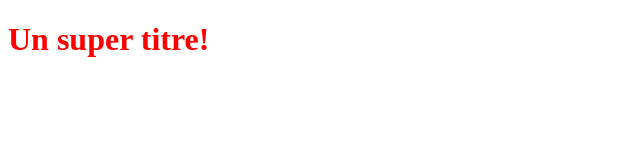
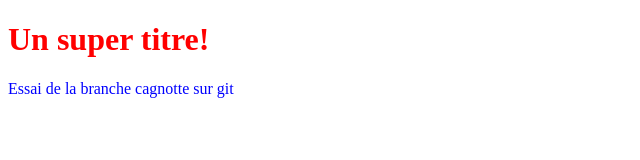
Before and after one commit to Siri6k/OpenclassroomsProject, a plain HTML site: page index.html in a window 1280 px wide. Shown: the whole page, without its empty margins (0-640 px from the left). Drawn offline with Linux system fonts and the light colour scheme.

Commit message:
Réalistion de la partie cagnotte coté front end

```diff
--- a/index.html
+++ b/index.html
@@ -7,5 +7,6 @@
 </head>
 <body>
 	<h1>Un super titre!</h1>
+	<p>Essai de la branche cagnotte sur git</p>
 </body>
 </html>
--- a/styles.css
+++ b/styles.css
@@ -1,3 +1,6 @@
 h1{
 	color: red;
 }
+p{
+	color: blue;
+}
```
